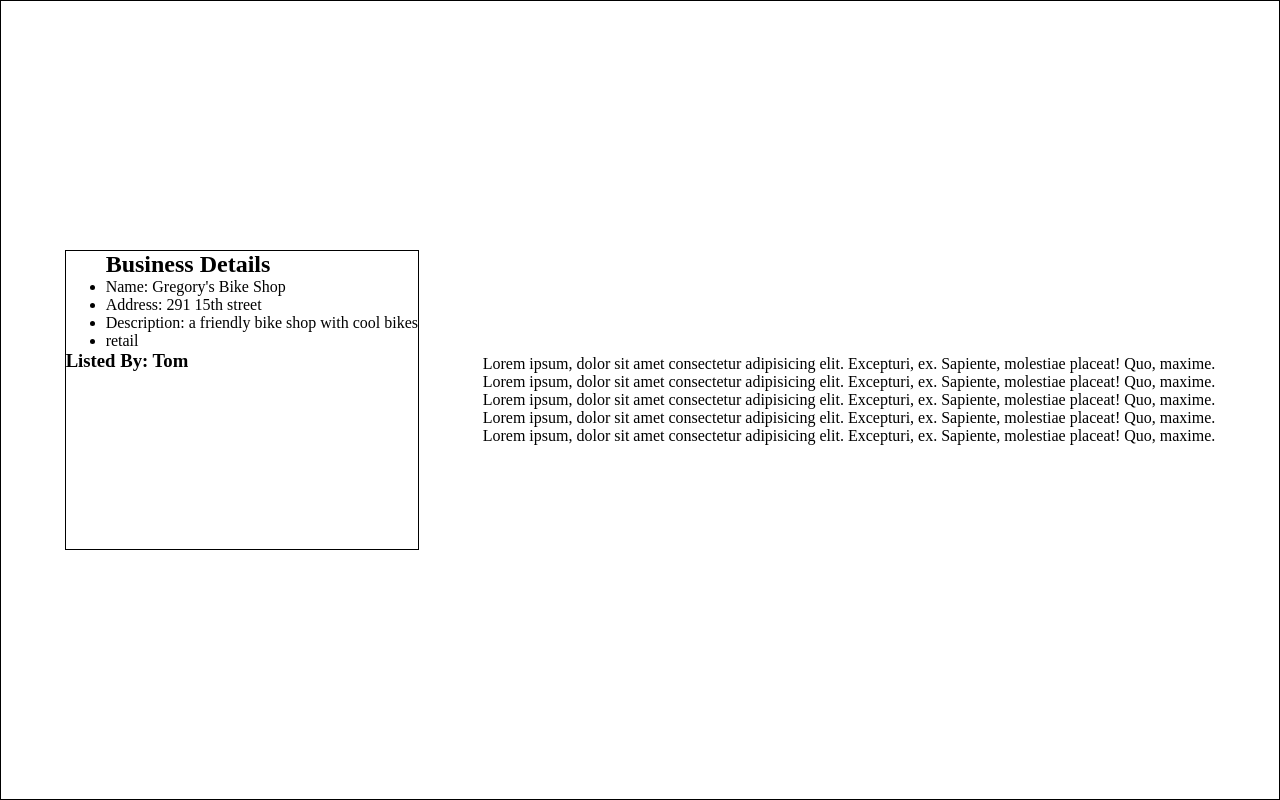
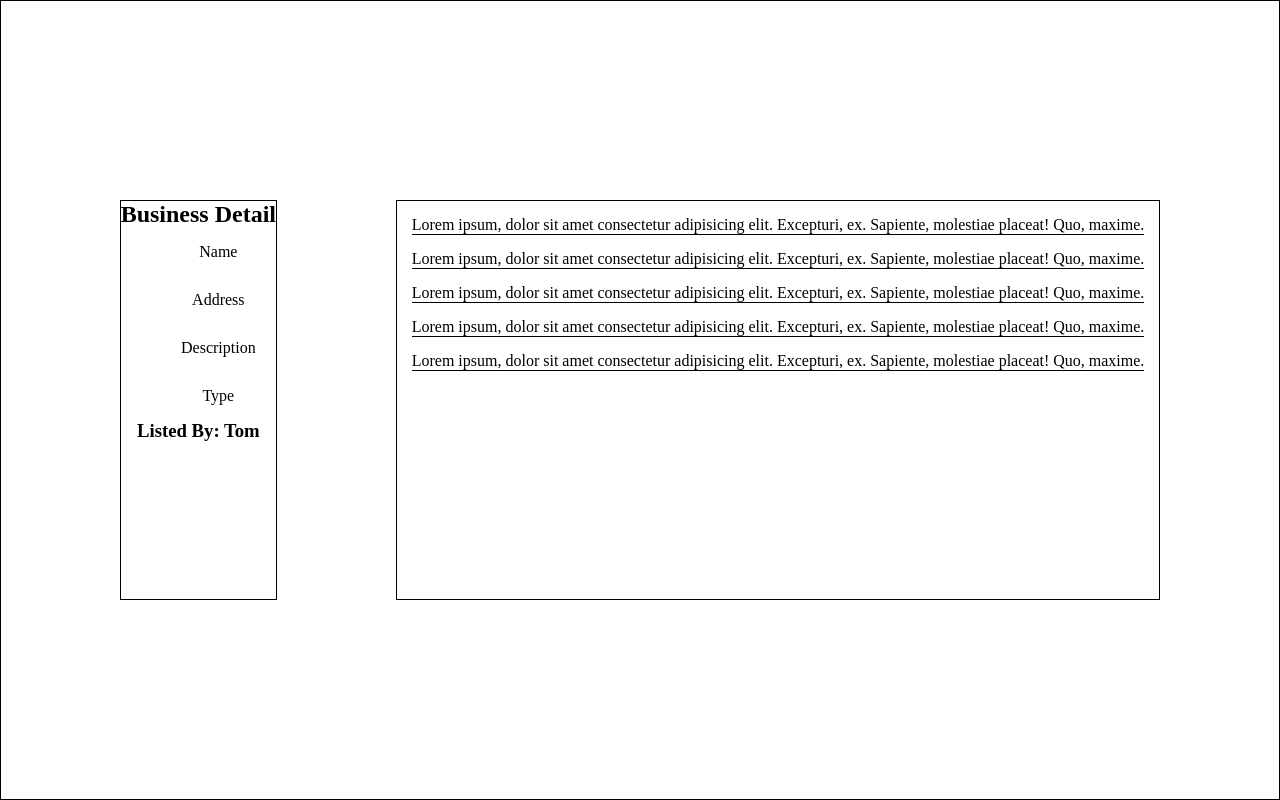
Before and after one commit to Joseph-Galante/Group_U2_Project_Frontend, a website: page index.html in a window 1280 px wide. Drawn offline with nearby package versions, Linux system fonts and the light colour scheme.

Commit message:
early afternoon

```diff
--- a/index.html
+++ b/index.html
@@ -48,14 +48,14 @@
     </section>
     <section class="reviews-state">
         <div class="business-detail-container">
+            <h1>Business Detail</h1>
             <ul class="business-details">
-                <h1>Business Details</h1>
-                <li class="details">Name: Gregory's Bike Shop</li>
-                <li class="details">Address: 291 15th street</li>
-                <li class="details">Description: a friendly bike shop with cool bikes</li>
-                <li class="details">retail</li>
+                <li class="details">Name</li>
+                <li class="details">Address</li>
+                <li class="details">Description</li>
+                <li class="details">Type</li>
             </ul>
-            <h3>Listed By: Tom</h3>
+            <h3 class="listed-by">Listed By: Tom</h3>
         </div>
         <div class="reviews">
             <p class="user-reviews">Lorem ipsum, dolor sit amet consectetur adipisicing elit. Excepturi, ex. Sapiente, molestiae placeat! Quo, maxime.</p>
--- a/style.css
+++ b/style.css
@@ -104,6 +104,7 @@ body {
     width: 100%;
 }
 
+/* gregory stuff */
 
 .navigation-btns {
     display: flex;
@@ -184,5 +185,37 @@ body {
 
   .business-detail-container {
       border: 1px solid black;
-      height: 300px;
+      height: 400px;
+      width: fit-content;
   }
+
+    h1 {
+        text-align: center;
+    }
+
+  .business-details {
+      list-style-type: none;
+      display: flex;
+      flex-direction: column;
+      justify-content: center;
+      align-items: center;
+  }
+
+  .details {
+      margin: 15px;
+      text-align: center;
+  }
+
+  .listed-by {
+      text-align: center;
+  }
+
+  .reviews {
+      border: 1px solid black;
+      height: 400px;
+  }
+
+  .user-reviews {
+      margin: 15px;
+      border-bottom: 1px solid black;
+  }
```
